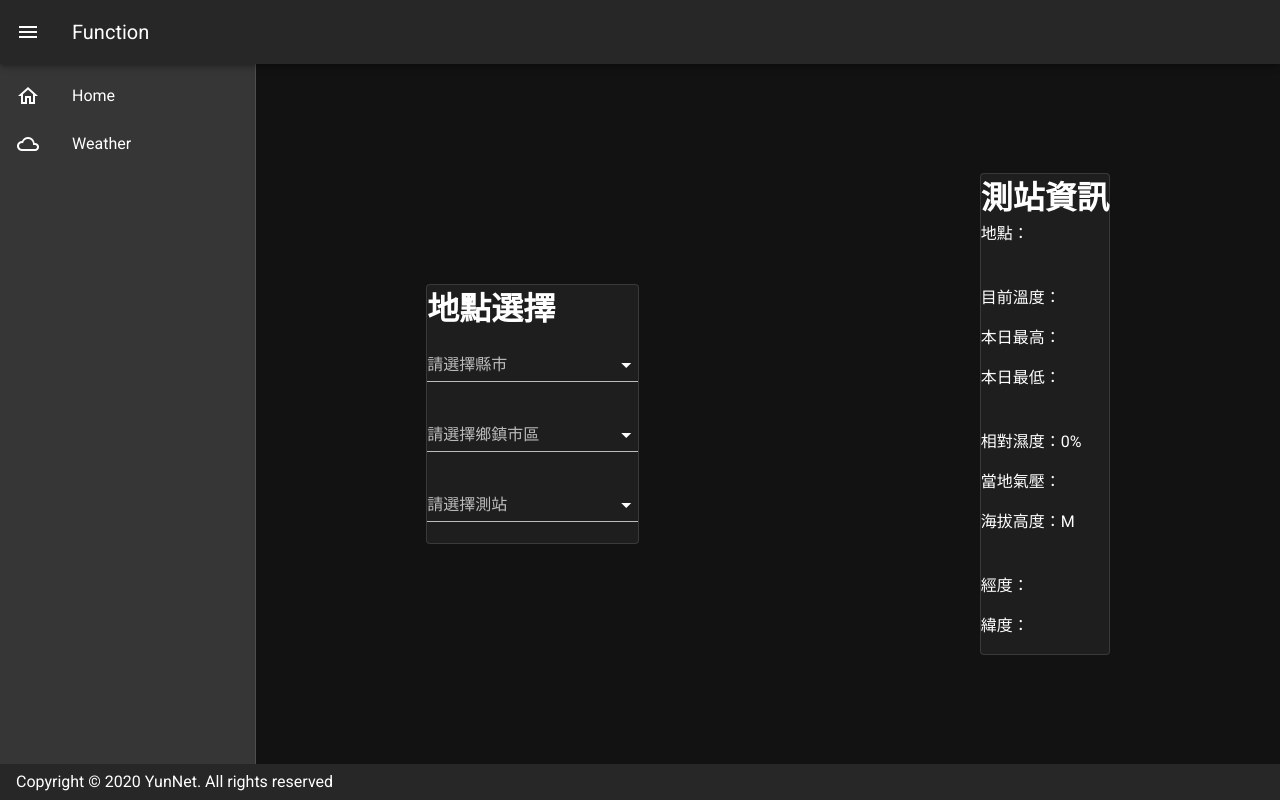
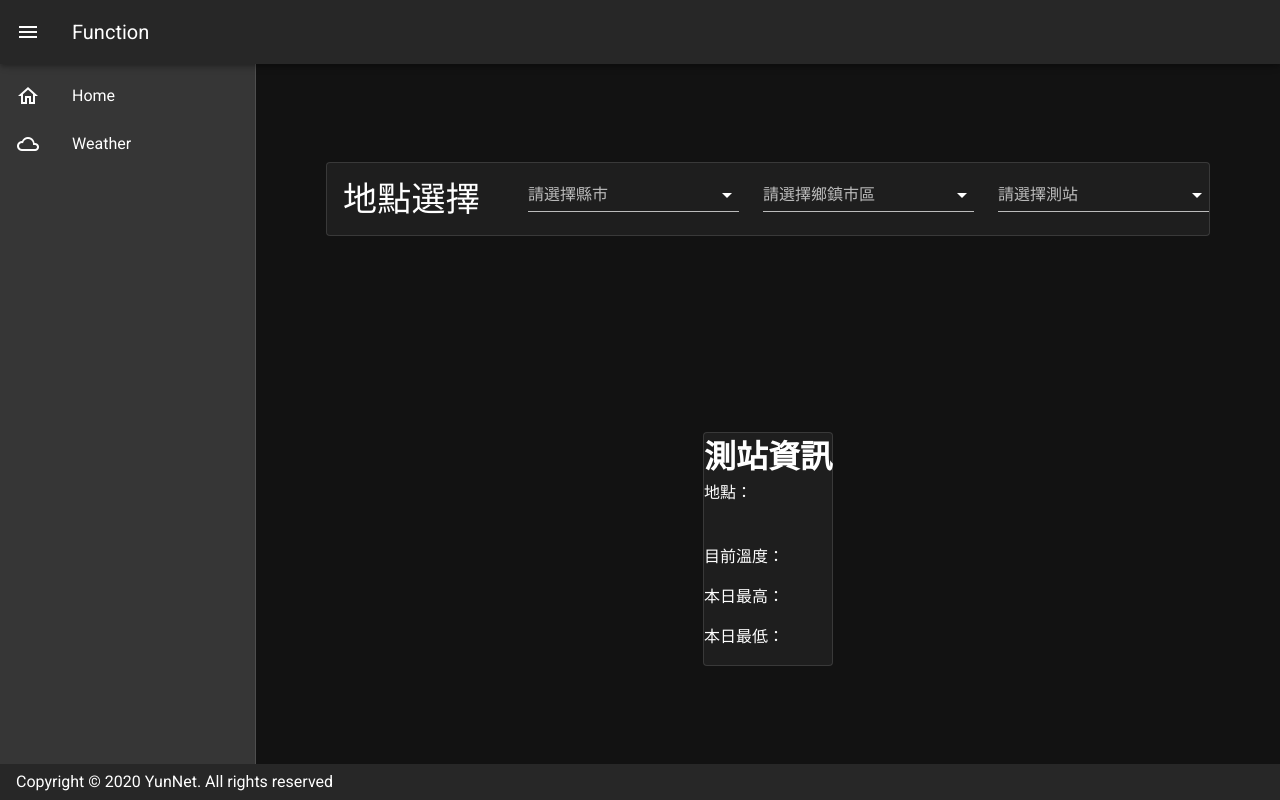
Before and after one commit to ji03mmy18/TeamWork, a Vue app: page /#/weather in a window 1280 px wide. Built offline with nearby package versions, Linux system fonts and the light colour scheme; no server answers.

Commit message:
Change Weather Page
As title, change the weather v-card to bar type.

```diff
--- a/src/views/Weather.vue
+++ b/src/views/Weather.vue
@@ -1,15 +1,17 @@
 <template>
   <v-container fluid fill-height>
-    <v-row align="center" justify="space-around">
-      <v-card outlined>
-        <h1>地點選擇</h1>
+    <v-row justify="center">
+      <v-card outlined class="d-flex">
+        <v-card-title class="display-1 pr-12">地點選擇</v-card-title>
         <v-select
+          class="pr-6"
           :items="city"
           label="請選擇縣市"
           v-model="selcity"
           v-on:change="showdist()"
         ></v-select>
         <v-select
+          class="pr-6"
           :items="dist"
           label="請選擇鄉鎮市區"
           v-model="seldist"
@@ -22,6 +24,8 @@
           v-on:change="showdata()"
         ></v-select>
       </v-card>
+    </v-row>
+    <v-row align="center" justify="space-around">
       <v-card outlined>
         <h1>測站資訊</h1>
         <p>地點：{{ dataset.place }}</p>
@@ -29,13 +33,6 @@
         <p>目前溫度：{{ dataset.temp }}</p>
         <p>本日最高：{{ dataset.temp_high }}</p>
         <p>本日最低：{{ dataset.temp_low }}</p>
-        <br />
-        <p>相對濕度：{{ dataset.humd * 100 }}%</p>
-        <p>當地氣壓：{{ dataset.pres }}</p>
-        <p>海拔高度：{{ dataset.ele }}M</p>
-        <br />
-        <p>經度：{{ dataset.lat }}</p>
-        <p>緯度：{{ dataset.lon }}</p>
       </v-card>
     </v-row>
   </v-container>
```
Also changed, not shown: src/router/index.js (+12 -12 lines).
